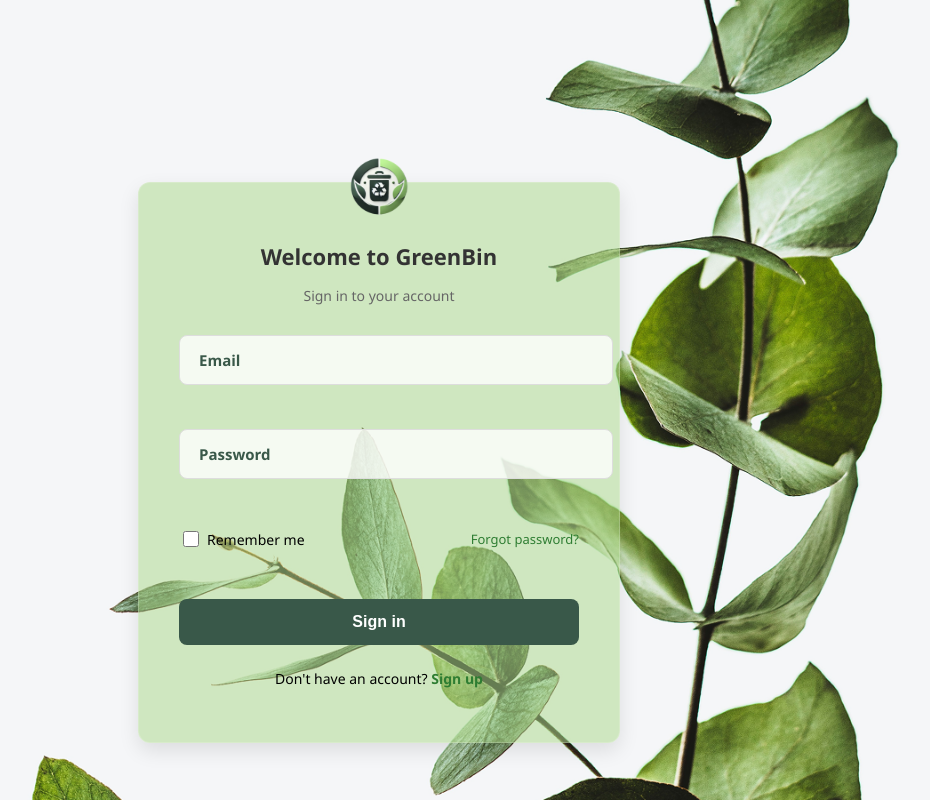
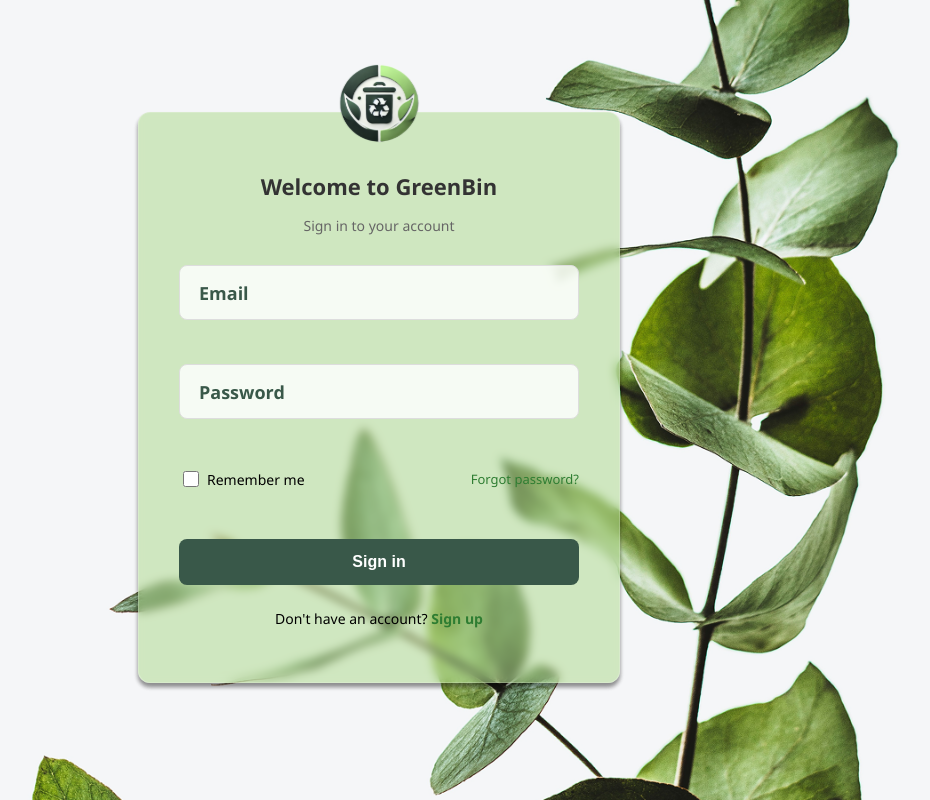
Before and after one commit to DibuBaj/WMS-Frontend, a React (Vite) app: page /signin in a window 1280 px wide. Shown: the whole page, without its empty margins (261-1191 px from the left). Built offline with nearby package versions, Linux system fonts and the light colour scheme.

Commit message:
Form fix

```diff
--- a/src/styles/signin.css
+++ b/src/styles/signin.css
@@ -20,17 +20,17 @@ html, body {
 }
 .logo-wrapper {
   position: relative;
-  margin-bottom: 70px;
-  margin-top: 70px;
-  z-index: 2;
+  /* margin-bottom: 70px;  */
+  /* margin-top: 70px; */
+  z-index: 999;
   text-align: center;
+  top: -68px;
 }
 
 .logo-img {
-  height: 80px;
-  width: auto;
-  transition: transform 0.3s ease;
-  margin-top: 20px;
+  height: 110px;
+    width: auto;
+    transition: transform 0.3s ease;
 }
 
 .logo-img:hover {
@@ -40,7 +40,8 @@ html, body {
   background: #ACD88C85;
   padding: 40px;
   border-radius: 12px;
-  box-shadow: 0 8px 20px rgba(0, 0, 0, 0.1);
+  box-shadow: 0px 4px 4px 0px rgba(0, 0, 0, 0.25), 0px 4px 4px 0px rgba(0, 0, 0, 0.25);
+  backdrop-filter: blur(5px);
   max-width: 400px;
   position: relative;
   z-index: 1;
@@ -75,7 +76,7 @@ html, body {
   top: 50%;
   left: 16px;
   transform: translateY(-50%);
-  font-size: 15px;
+  font-size: 18px;
   color: #395849;
   transition: all 0.3s ease-in-out;
   padding: 0 4px;
@@ -87,7 +88,7 @@ html, body {
   padding: 16px;
   border: 1px solid #ddd;
   border-radius: 8px;
-  font-size: 14px;
+  font-size: 18px;
   transition: all 0.3s ease;
   background: rgba(255, 255, 255, 0.8);
 }
@@ -104,7 +105,9 @@ html, body {
   font-size: 15px;
   color: #2e7d32;
   font-weight: bold;
+  background-color: rgba(255, 255, 255, 0.8);
   backdrop-filter: blur(5px);
+  border-radius: 10px;
 }
 
 .input:focus::placeholder,
--- a/src/styles/signup.css
+++ b/src/styles/signup.css
@@ -26,25 +26,29 @@
   display: flex;
   flex-direction: column;
   align-items: center;
-  margin-top: -50px;
+  margin-top: 65px;
 }
 
 .logoo-wrapperr {
-  display: flex;
+  display: flex ;
   justify-content: center;
   margin-bottom: 20px;
+  position: absolute;
+  top: -68px;
+  z-index: 999;
 }
 
-.logo-img {
+/* .logo-img {
   height: 80px;
   width: auto;
-}
+} */
 
 .formm-boxx {
   background: #ACD88C85;
   padding: 40px;
   border-radius: 12px;
-  box-shadow: 0 8px 20px rgba(0, 0, 0, 0.1);
+  box-shadow: 0px 4px 4px 0px rgba(0, 0, 0, 0.25), 0px 4px 4px 0px rgba(0, 0, 0, 0.25);
+  backdrop-filter: blur(5px);
   width: 100%;
   border: 1px solid rgba(255, 255, 255, 0.2);
   margin-top: -10px;
@@ -73,18 +77,21 @@
 }
 .inputt-groupp {
   position: relative;
+  width: 100%;
   margin-bottom: 20px;
 }
 
 .input {
   width: 100%;
+  box-sizing: border-box; /* Ensures padding and border are included in width */
   padding: 14px 10px;
   border: 1px solid #ddd;
   border-radius: 8px;
-  font-size: 14px;
+  font-size: 18px;
   background: rgba(255, 255, 255, 0.8);
   transition: all 0.3s ease;
 }
+
 
 .input:focus {
   outline: none;
@@ -103,12 +110,12 @@
   top: 50%;
   left: 14px;
   transform: translateY(-50%);
-  font-size: 14px;
+  font-size: 18px;
   color: #395849;
   transition: all 0.3s ease;
   pointer-events: none;
   background-color: transparent;
-  padding: 0 5px;
+  padding: 5px;
   font-weight: bold;
 }
 .input-label.focused {
@@ -117,10 +124,13 @@
   font-size: 12px;
   color: #2e7d32;
   transform: translateY(-50%);
-  padding: 0 5px;
+  padding: 5px;
   font-weight: bolder;
+  background-color: rgba(255, 255, 255, 0.8);
   backdrop-filter: blur(5px);
+  border-radius: 10px;
 }
+
 
 .input:focus + .input-label,
 .input:not(:placeholder-shown) + .input-label {
@@ -210,9 +220,9 @@
     width: calc(100% - 40px);
   }
 
-  .logo-img {
+  /* .logo-img {
     height: 70px;
-  }
+  } */
 
   .title {
     font-size: 20px;
```
